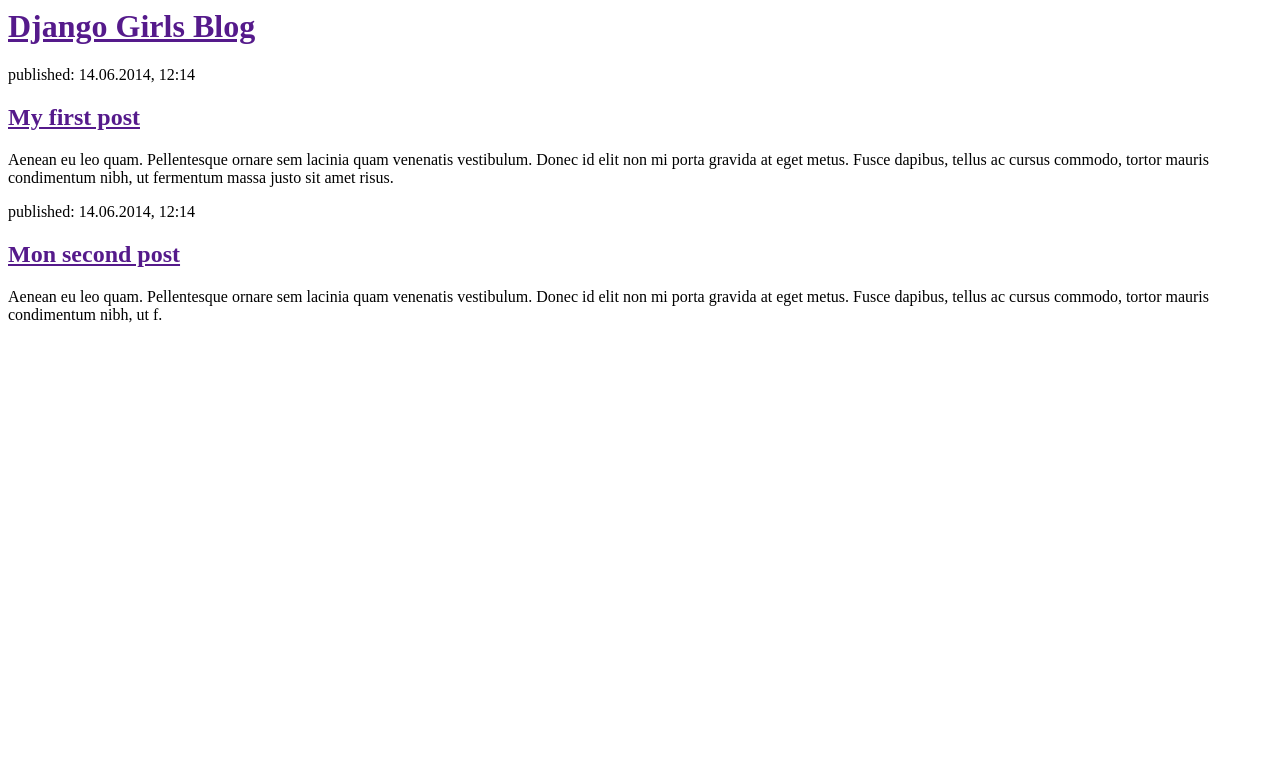
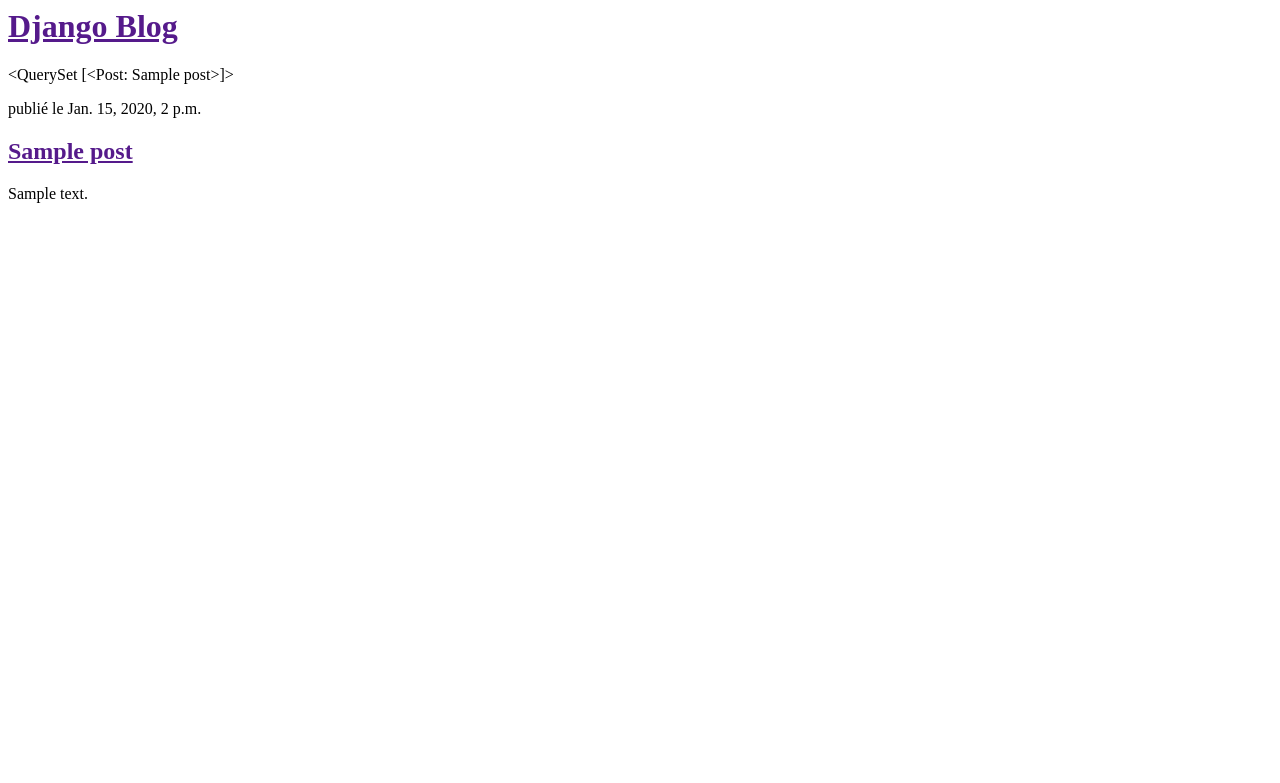
Before and after one commit to ttecher/Observatoire_Dev_Num_974, a Django app: template blog/templates/blog/post_list.html in a window 1280 px wide. Shown: the top 783 px of the page. Run offline with Django 3.2, Linux system fonts and the light colour scheme; the template is opened without the code that fills it: values that come from a table or form of the project are taken from there, others are empty; tables that the repository leaves empty hold one stand-in row (values such as "Sample post").

Commit message:
Modif template pour afficher les post de la Bdd

```diff
--- a/blog/templates/blog/post_list.html
+++ b/blog/templates/blog/post_list.html
@@ -4,19 +4,17 @@
     </head>
     <body>
         <div>
-            <h1><a href="">Django Girls Blog</a></h1>
+            <h1><a href="">Django Blog</a></h1>
         </div>
 
-        <div>
-            <p>published: 14.06.2014, 12:14</p>
-            <h2><a href="">My first post</a></h2>
-            <p>Aenean eu leo quam. Pellentesque ornare sem lacinia quam venenatis vestibulum. Donec id elit non mi porta gravida at eget metus. Fusce dapibus, tellus ac cursus commodo, tortor mauris condimentum nibh, ut fermentum massa justo sit amet risus.</p>
-        </div>
+		{{ posts }}
 
-        <div>
-            <p>published: 14.06.2014, 12:14</p>
-            <h2><a href="">Mon second post</a></h2>
-            <p>Aenean eu leo quam. Pellentesque ornare sem lacinia quam venenatis vestibulum. Donec id elit non mi porta gravida at eget metus. Fusce dapibus, tellus ac cursus commodo, tortor mauris condimentum nibh, ut f.</p>
-        </div>
+		{% for post in posts %}
+		<div>
+			<p>publié le  {{ post.published_date }}</p>
+				<h2><a href="">{{ post.title }}</a></h2>
+				<p>{{ post.text|linebreaks }}</p>
+		</div>
+		{% endfor %}
     </body>
 </html>
--- a/blog/urls.py
+++ b/blog/urls.py
@@ -2,5 +2,7 @@
 from . import views
 
 urlpatterns = [
+
+    # la pae d'accueil du blog liste des post
     url(r'^$', views.post_list, name='post_list'),
 ]
--- a/odn974site/urls.py
+++ b/odn974site/urls.py
@@ -1,23 +1,14 @@
-"""odn974site URL Configuration
+from django.conf.urls import include, url
 
-The `urlpatterns` list routes URLs to views. For more information please see:
-    https://docs.djangoproject.com/en/1.9/topics/http/urls/
-Examples:
-Function views
-    1. Add an import:  from my_app import views
-    2. Add a URL to urlpatterns:  url(r'^$', views.home, name='home')
-Class-based views
-    1. Add an import:  from other_app.views import Home
-    2. Add a URL to urlpatterns:  url(r'^$', Home.as_view(), name='home')
-Including another URLconf
-    1. Add an import:  from blog import urls as blog_urls
-    2. Import the include() function: from django.conf.urls import url, include
-    3. Add a URL to urlpatterns:  url(r'^blog/', include(blog_urls))
-"""
-from django.conf.urls import include, url
 from django.contrib import admin
 
 urlpatterns = [
-    url(r'^admin/', admin.site.urls),
+
+    url(r'^admin/', include(admin.site.urls)),
+
+	# <127.0.0.1:8000> est la page d'accueil du site <odn974site>
     url(r'', include('blog.urls')),
+
+
+
 ]
```
Also changed, not shown: blog/views.py (+6 -1 lines).
